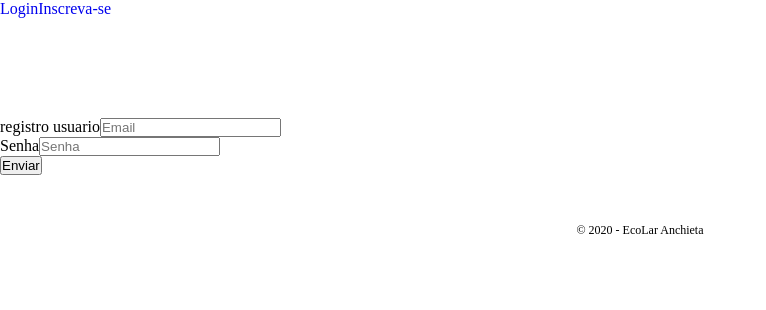
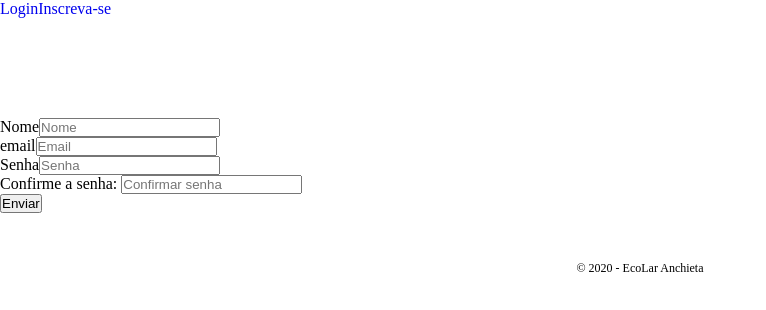
Before and after one commit to Squad9-RecodePro/ecoLarAnchieta, a React (Create React App) app in the folder frontend/: page /RegisterUser in a window 1280 px wide. Shown: the top 310 px of the page, without its empty margins (0-766 px from the left). Built offline with nearby package versions, Linux system fonts and the light colour scheme.

Commit message:
Atualização do formulário de login de usuário

```diff
--- a/frontend/src/pages/RegisterUser/index.jsx
+++ b/frontend/src/pages/RegisterUser/index.jsx
@@ -6,16 +6,28 @@ import './styles.css';
 const RegisterUser = () => {
     return (
         <div>
-            <form >
+            <form id="form-cadastro" onsubmit="return validateForm(event)" action="http://localhost:8080/ecocasa/backend/cadastro_usuario.php" method="post">
+
                 <div>
-                    <label>registro usuario</label>
+                    <label>Nome</label>
+                    <input type="text" id="nome" name="nome" class="form-control mt-4" placeholder="Nome" required />
+                </div>
+
+                <div>
+                    <label>email</label>
                     <input type="text" name="email" placeholder="Email"/>
+                </div>
 
-                </div>
                 <div>
                     <label>Senha</label>
-                    <input type="password" name="password" placeholder="Senha"/>
+                    <input type="password" id="senha" name="senha" class="form-control mt-3" placeholder="Senha" required />
                 </div>
+
+                <div>
+                    <label>Confirme a senha: </label>
+                    <input type="password" id="conf_senha" name="conf_senha" class="form-control mt-3" placeholder="Confirmar senha" required />
+                </div>
+
                 <button type="submit">Enviar</button>
             </form>
         </div>
```
Also changed, not shown: 1 other file (tests, documents, lock files or other folders).
